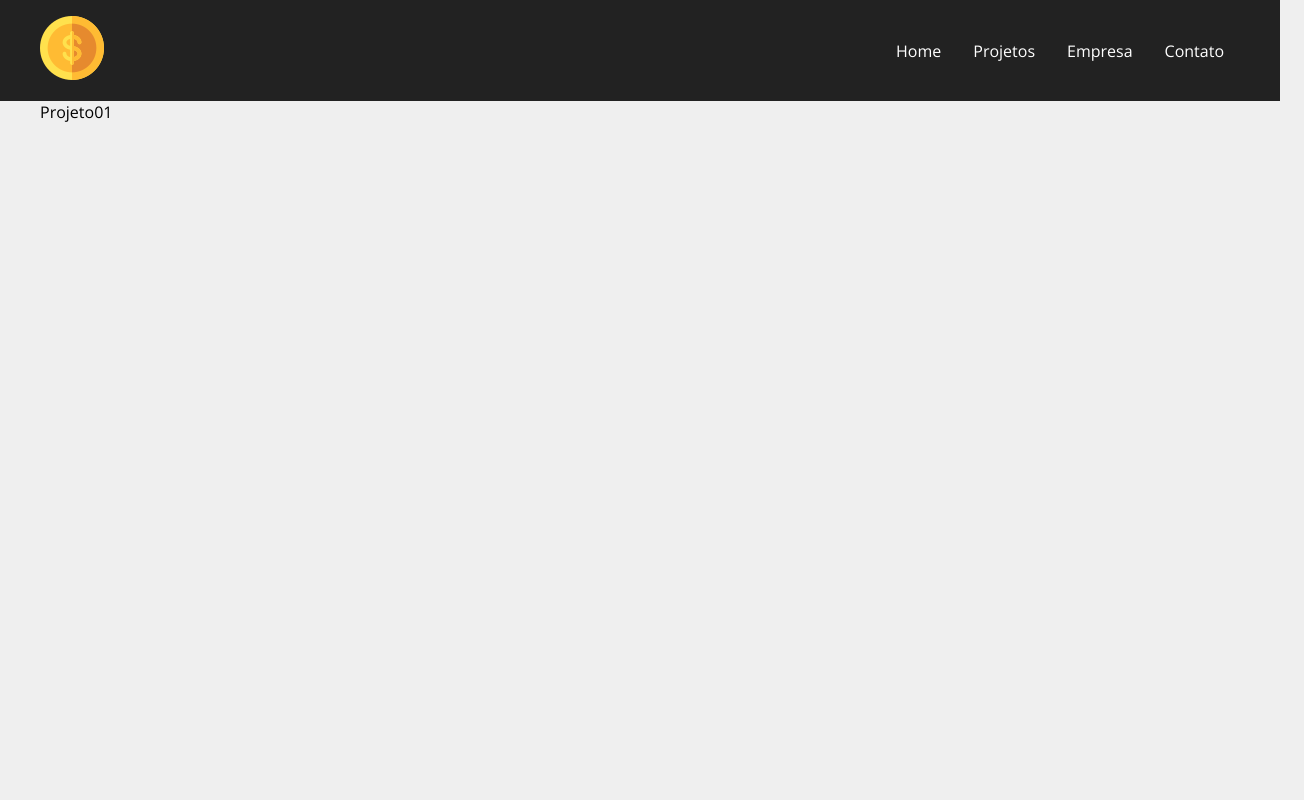
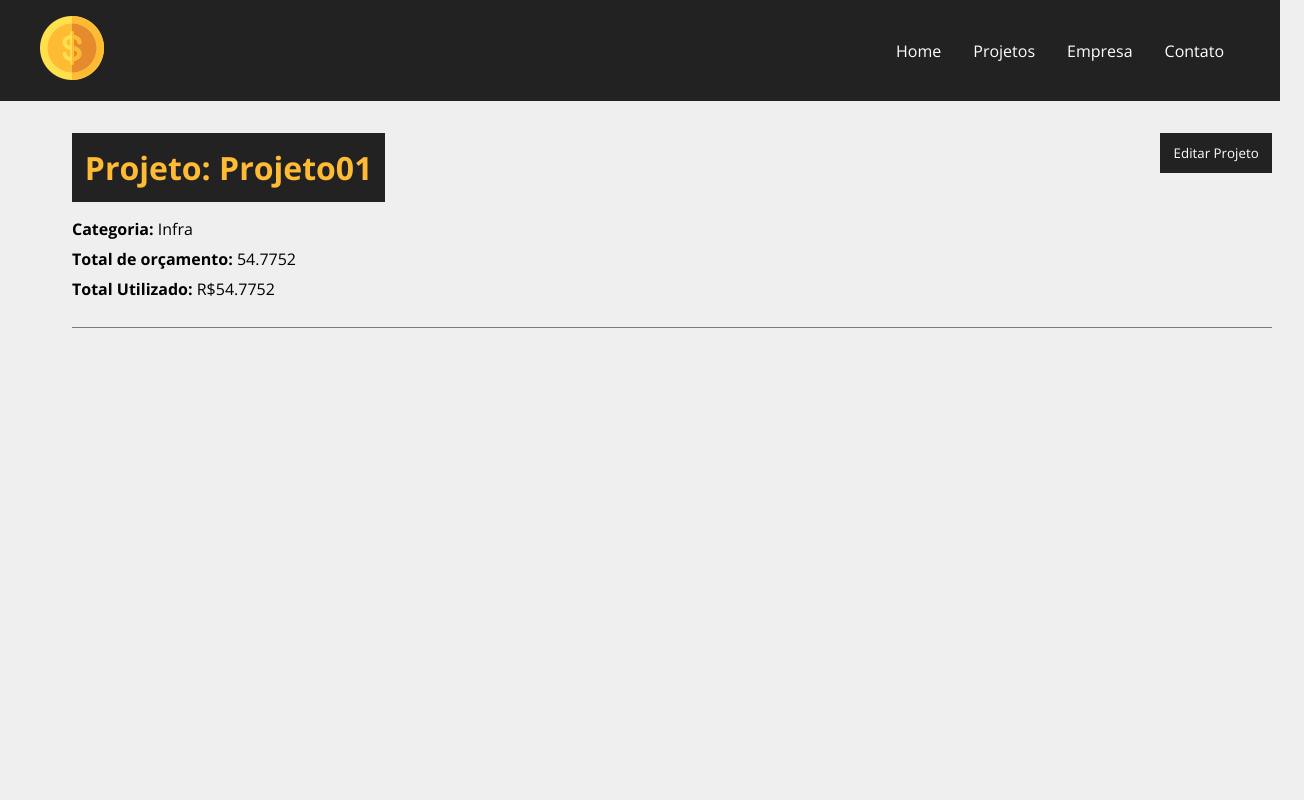
Before and after one commit to dirangel/costs, a React (Create React App) app: page /project/1 in a window 1280 px wide. Shown: the top 800 px of the page, 1304 px wide, since content can reach past the window. Built offline with nearby package versions, Linux system fonts and the light colour scheme; data requests are answered from the project's data file.

Commit message:
Aula 31 - Exibindo detalhes do projeto

```diff
--- a/db.json
+++ b/db.json
@@ -32,6 +32,72 @@
       "cost": 0,
       "services": [],
       "id": 3
+    },
+    {
+      "name": "Projeto04",
+      "budget": "77.300",
+      "category": {
+        "id": "3",
+        "name": "Design"
+      },
+      "cost": 0,
+      "services": [],
+      "id": 4
+    },
+    {
+      "name": "Projeto05",
+      "budget": "12.588",
+      "category": {
+        "id": "2",
+        "name": "Desenvolvimento"
+      },
+      "cost": 0,
+      "services": [],
+      "id": 5
+    },
+    {
+      "name": "Projeto06",
+      "budget": "33.000",
+      "category": {
+        "id": "4",
+        "name": "Planejamento"
+      },
+      "cost": 0,
+      "services": [],
+      "id": 6
+    },
+    {
+      "name": "Projeto07",
+      "budget": "16.120",
+      "category": {
+        "id": "1",
+        "name": "Infra"
+      },
+      "cost": 0,
+      "services": [],
+      "id": 7
+    },
+    {
+      "name": "Projeto08",
+      "budget": "8.000",
+      "category": {
+        "id": "3",
+        "name": "Design"
+      },
+      "cost": 0,
+      "services": [],
+      "id": 8
+    },
+    {
+      "name": "Projeto09",
+      "budget": "65.500",
+      "category": {
+        "id": "4",
+        "name": "Planejamento"
+      },
+      "cost": 0,
+      "services": [],
+      "id": 9
     }
   ],
   "categories": [
--- a/src/components/Pages/Project.js
+++ b/src/components/Pages/Project.js
@@ -1,15 +1,18 @@
 import styles from './Project.module.css'
 import { useParams } from 'react-router-dom'
 import { useState, useEffect } from 'react'
+import Loading from '../layout/Loading'
+import Container from '../layout/Container'
 
 function Project(){
 
         const { id } = useParams()
 
         const [ project, setProject ] = useState([])
+        const [showProjectForm, setShowProjectForm] = useState(false)
 
         useEffect(() => {
-
+          setTimeout(() => {
             fetch(`http://localhost:5000/projects/${id}`, {
                 method: 'GET',
                 headers: {
@@ -20,14 +23,44 @@
                 setProject(data)
               })
               .catch((err) => console.log(err))
+          }, 1000);
         }, [id])
 
+        function toggleProjectForm(){
+          setShowProjectForm(!showProjectForm)
+        }
+
         return(
-            <div>
-             {project &&(
-               <p>{project.name}</p>
-             )}
-           </div>
+            <>
+             {project.name ? (
+               <div className={styles.project_details}>
+                  <Container customClass="column"></Container>
+                    <div className={styles.details_container}>
+                      <h1>Projeto: {project.name}</h1>
+                      <button className={styles.btn} onClick={toggleProjectForm}>
+                        {!showProjectForm ? 'Editar Projeto' : 'Fechar'}
+                      </button>
+                      {!showProjectForm ? (
+                        <div className={styles.project_info}>
+                          <p>
+                            <span>Categoria: </span> {project.category.name}
+                          </p>
+                          <p>
+                            <span>Total de orçamento: </span> {project.budget}
+                          </p>
+                          <p>
+                            <span>Total Utilizado: </span> R${project.budget}
+                          </p>
+                        </div>
+                      ) : (
+                        <div className={styles.project_info}>
+                          <p>Detalhe do projeto</p>
+                        </div>
+                      )}
+                    </div>
+               </div>
+              ) : (<Loading/>)}
+           </>
 
         )
     }
--- a/src/components/Pages/Project.module.css
+++ b/src/components/Pages/Project.module.css
@@ -0,0 +1,50 @@
+.project_details {
+    padding: 2em;
+}
+
+.project_details h1,
+.project_details h2,
+.project_details p {
+    margin-bottom: 0.5em;
+
+}
+
+.project_details h1 {
+    background-color: #222;
+    color: #ffbb33;
+    padding: 0.4em;
+}
+
+.project_details span {
+    font-weight: bold;
+}
+
+.details_container,
+.service_form_container {
+    border-bottom: 1px solid #7a7a7a;
+    margin-bottom: 1.2em;
+    padding-bottom: 1.2em;
+
+    display: flex;
+    justify-content: space-between;
+    flex-wrap: wrap;
+}
+
+.btn {
+    background-color: #222;
+    color: #fff;
+    padding: 0.5em 1em;
+    text-decoration: none;
+    transition: 0.5s;
+    cursor: pointer;
+    max-height: 40px;
+    border: none;
+}
+
+.btn:hover{
+    color: #ffbb33;
+}
+
+.project_info {
+    width: 100%;
+}
```
Also changed, not shown: src/components/Pages/Projects.module.css (+10 -0 lines), src/components/layout/Container.module.css (line endings or trailing spaces).
